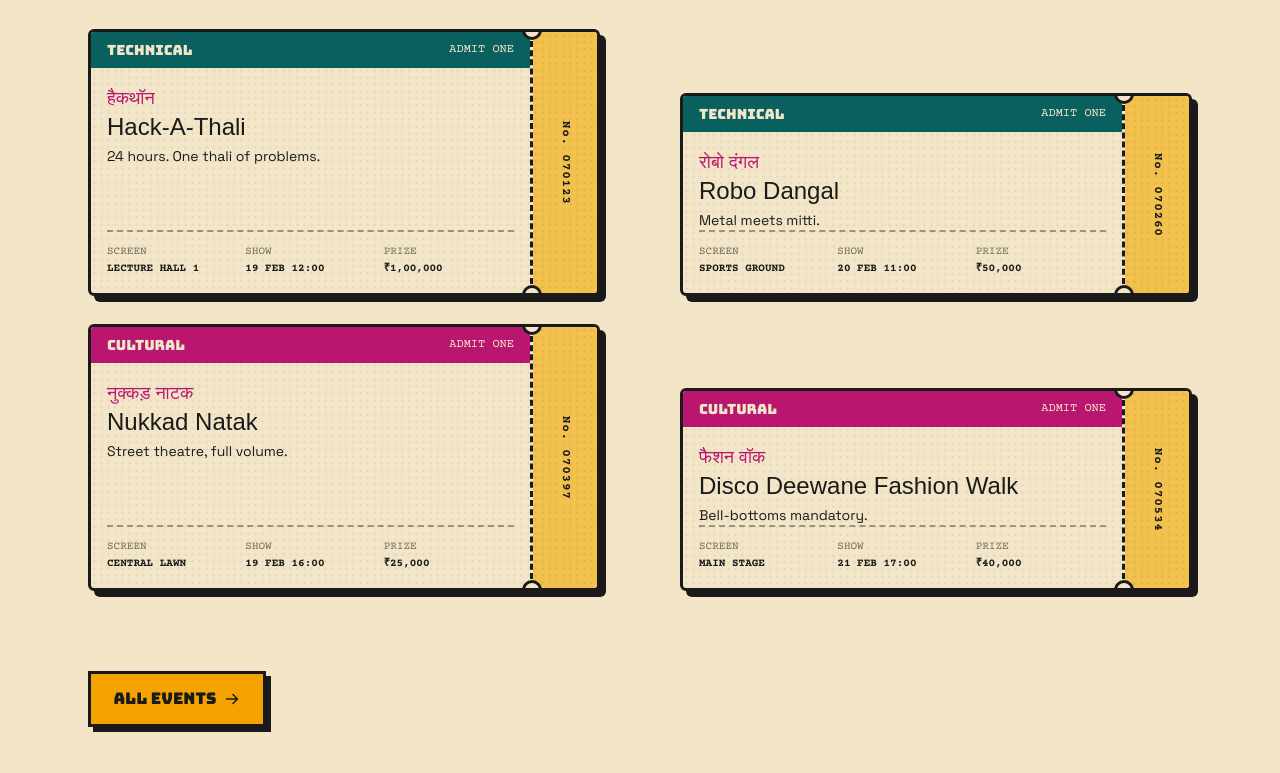
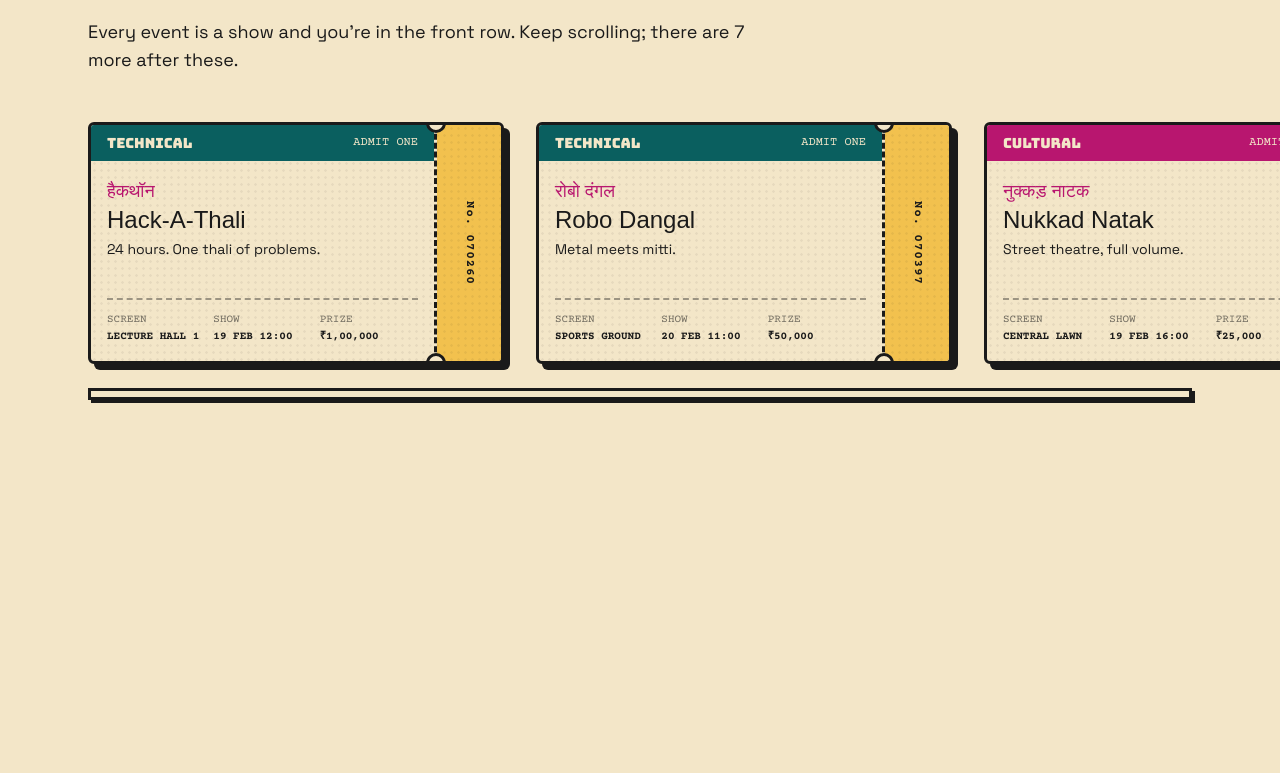
Before and after one commit to garvitshrma/Meraz, a Next.js app: page / in a window 1280 px wide. Shown: the part 1947-2720 px from the top of the page. Built offline with nearby package versions, Linux system fonts and the light colour scheme; a web font is replaced by a local one.

Commit message:
added horizontal scrolling in events page

```diff
--- a/app/page.tsx
+++ b/app/page.tsx
@@ -1,7 +1,8 @@
 import Link from "next/link";
 import { ArrowRight } from "@phosphor-icons/react/dist/ssr";
 import Hero from "@/components/Hero";
-import EventsGrid from "@/components/EventsGrid";
+import EventTicket from "@/components/EventTicket";
+import HorizontalScroll from "@/components/HorizontalScroll";
 import SplitFlapBoard from "@/components/SplitFlapBoard";
 import PosterReveal from "@/components/PosterReveal";
 import SlideProjector from "@/components/SlideProjector";
@@ -13,6 +14,8 @@ import { artists, slides, sponsors, team } from "@/data/content";
 import { site } from "@/data/site";
 
 const featured = ["hackathon", "nukkad-natak", "robo-dangal", "retro-walk"];
+// Featured shows lead the horizontal reel, topped up with the rest to a fixed length.
+const reel = [...events.filter((e) => featured.includes(e.slug)), ...events.filter((e) => !featured.includes(e.slug))].slice(0, 8);
 const stats = [
   ["3", "days"],
   [String(events.length), "events"],
@@ -67,19 +70,33 @@ export default function Home() {
         </Container>
       </section>
 
-      <section className="pb-28 pt-16">
-        <Container>
+      <HorizontalScroll
+        label="Featured events"
+        heading={
           <SectionHeading hindi="कार्यक्रम" title="Now showing">
-            Every event is a show and you’re in the front row. Here are four; there are {events.length - featured.length} more.
+            Every event is a show and you’re in the front row. Keep scrolling; there are {events.length - reel.length} more after these.
           </SectionHeading>
-          <EventsGrid events={events.filter((e) => featured.includes(e.slug))} filter={false} zigzag />
-          <div className="mt-20" data-reveal>
-            <Link href="/events" className="btn bg-marigold">
+        }
+      >
+        {reel.map((e) => (
+          <li key={e.slug} className="w-[min(82vw,26rem)] shrink-0">
+            <EventTicket event={e} serial={events.indexOf(e)} />
+          </li>
+        ))}
+        <li className="w-[min(70vw,18rem)] shrink-0">
+          <Link
+            href="/events"
+            className="group relative flex h-full flex-col justify-between gap-6 overflow-hidden border-[3px] border-ink bg-marigold p-6 shadow-[6px_6px_0_var(--color-ink)] transition-transform hover:-translate-y-1"
+          >
+            <div className="halftone pointer-events-none absolute inset-0 text-ink/15" aria-hidden="true" />
+            <p className="relative font-mono text-xs font-bold tracking-[.3em]">INTERVAL · मध्यांतर</p>
+            <p className="relative font-display text-5xl leading-none">+{events.length - reel.length} more shows</p>
+            <span className="relative inline-flex items-center gap-2 font-display text-lg group-hover:underline">
               All events <ArrowRight weight="bold" aria-hidden="true" />
-            </Link>
-          </div>
-        </Container>
-      </section>
+            </span>
+          </Link>
+        </li>
+      </HorizontalScroll>
 
       <section className="pb-28 pt-16">
         <Container className="grid gap-10 lg:grid-cols-[1fr_2.4fr] lg:items-start [&>*]:min-w-0">
--- /dev/null
+++ b/components/HorizontalScroll.tsx
@@ -0,0 +1,65 @@
+"use client";
+
+// Pins its section and turns vertical scroll into sideways travel along a row of cards.
+// Without JS, or with reduced motion, it stays a plain swipeable row with snap points.
+import { useEffect, useRef, type ReactNode } from "react";
+import gsap from "gsap";
+import { ScrollTrigger } from "gsap/ScrollTrigger";
+import { Container } from "./ui";
+
+gsap.registerPlugin(ScrollTrigger);
+
+export default function HorizontalScroll({ heading, children, label }: { heading: ReactNode; children: ReactNode; label: string }) {
+  const pin = useRef<HTMLDivElement>(null);
+  const track = useRef<HTMLUListElement>(null);
+  const bar = useRef<HTMLDivElement>(null);
+
+  useEffect(() => {
+    const el = pin.current;
+    const row = track.current;
+    if (!el || !row) return;
+    const mm = gsap.matchMedia();
+    mm.add("(prefers-reduced-motion: no-preference)", () => {
+      el.dataset.pinned = "";
+      const distance = () => Math.max(0, row.scrollWidth - el.clientWidth);
+      const tl = gsap.timeline({
+        scrollTrigger: { trigger: el, start: "top top", end: () => `+=${Math.max(1, distance())}`, pin: true, scrub: 0.6, anticipatePin: 1, invalidateOnRefresh: true },
+      });
+      tl.to(row, { x: () => -distance(), ease: "none" }, 0).fromTo(bar.current, { scaleX: 0 }, { scaleX: 1, ease: "none" }, 0);
+
+      // Keyboard users: tabbing to an off-screen card scrolls the page to where that card is in view.
+      const onFocus = (e: FocusEvent) => {
+        const item = (e.target as Element).closest("li");
+        const st = tl.scrollTrigger;
+        if (!item || !st || !distance()) return;
+        const p = gsap.utils.clamp(0, 1, (item.offsetLeft + item.offsetWidth / 2 - el.clientWidth / 2) / distance());
+        window.scrollTo({ top: st.start + p * (st.end - st.start), behavior: "instant" });
+      };
+      row.addEventListener("focusin", onFocus);
+      return () => {
+        row.removeEventListener("focusin", onFocus);
+        delete el.dataset.pinned;
+      };
+    });
+    return () => mm.revert();
+  }, []);
+
+  // GSAP wraps the pinned div in a spacer; the outer section keeps that out of React's way on unmount.
+  return (
+    <section>
+      <div ref={pin} className="group flex min-h-svh flex-col justify-center overflow-x-clip py-16">
+        <Container className="w-full">{heading}</Container>
+        <div className="snap-x snap-mandatory overflow-x-auto overscroll-x-contain [scrollbar-width:none] group-data-[pinned]:snap-none group-data-[pinned]:overflow-visible">
+          <ul ref={track} aria-label={label} className="flex w-max gap-6 px-4 pb-6 pt-2 sm:gap-8 sm:px-[max(1.5rem,calc(50vw-34.5rem))] [&>li]:snap-center">
+            {children}
+          </ul>
+        </div>
+        <Container className="hidden w-full group-data-[pinned]:block">
+          <div className="h-3 border-[3px] border-ink bg-cream shadow-[3px_3px_0_var(--color-ink)]" aria-hidden="true">
+            <div ref={bar} className="h-full origin-left bg-rani" />
+          </div>
+        </Container>
+      </div>
+    </section>
+  );
+}
```
